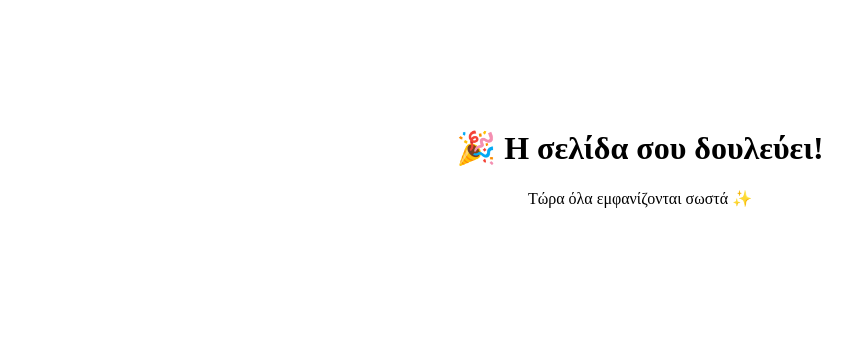
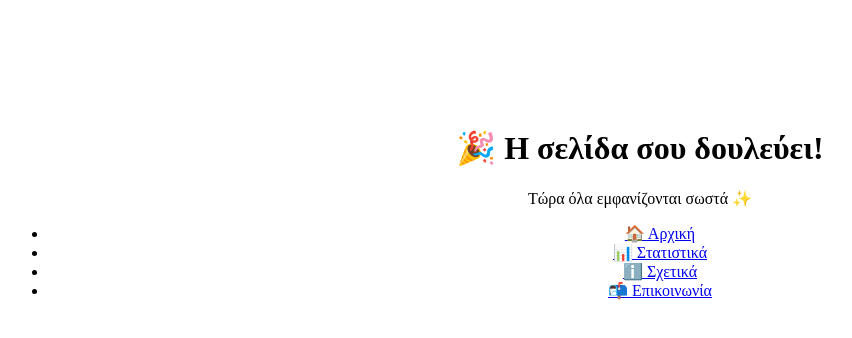
Before and after one commit to simospolychronis/my-blockchain-site, a plain HTML site: page docs/index.html in a window 1280 px wide. Shown: the whole page, without its empty margins (0-852 px from the left). Drawn offline with Linux system fonts and the light colour scheme.

Commit message:
Update index.html

```diff
--- a/docs/index.html
+++ b/docs/index.html
@@ -8,4 +8,24 @@
   <h1>🎉 Η σελίδα σου δουλεύει!</h1>
   <p>Τώρα όλα εμφανίζονται σωστά ✨</p>
 </body>
+  <!DOCTYPE html>
+<html lang="el">
+<head>
+  <meta charset="UTF-8">
+  <title>Αρχική Σελίδα</title>
+</head>
+<body>
+
+  <!-- ΜΕΝΟΥ -->
+  <nav>
+    <ul>
+      <li><a href="index.html">🏠 Αρχική</a></li>
+      <li><a href="statistika.html">📊 Στατιστικά</a></li>
+      <li><a href="sxetika.html">ℹ️ Σχετικά</a></li>
+      <li><a href="epikoinonia.html">📬 Επικοινωνία</a></li>
+    </ul>
+  </nav>
+
+  <style
+
 </html>
```
